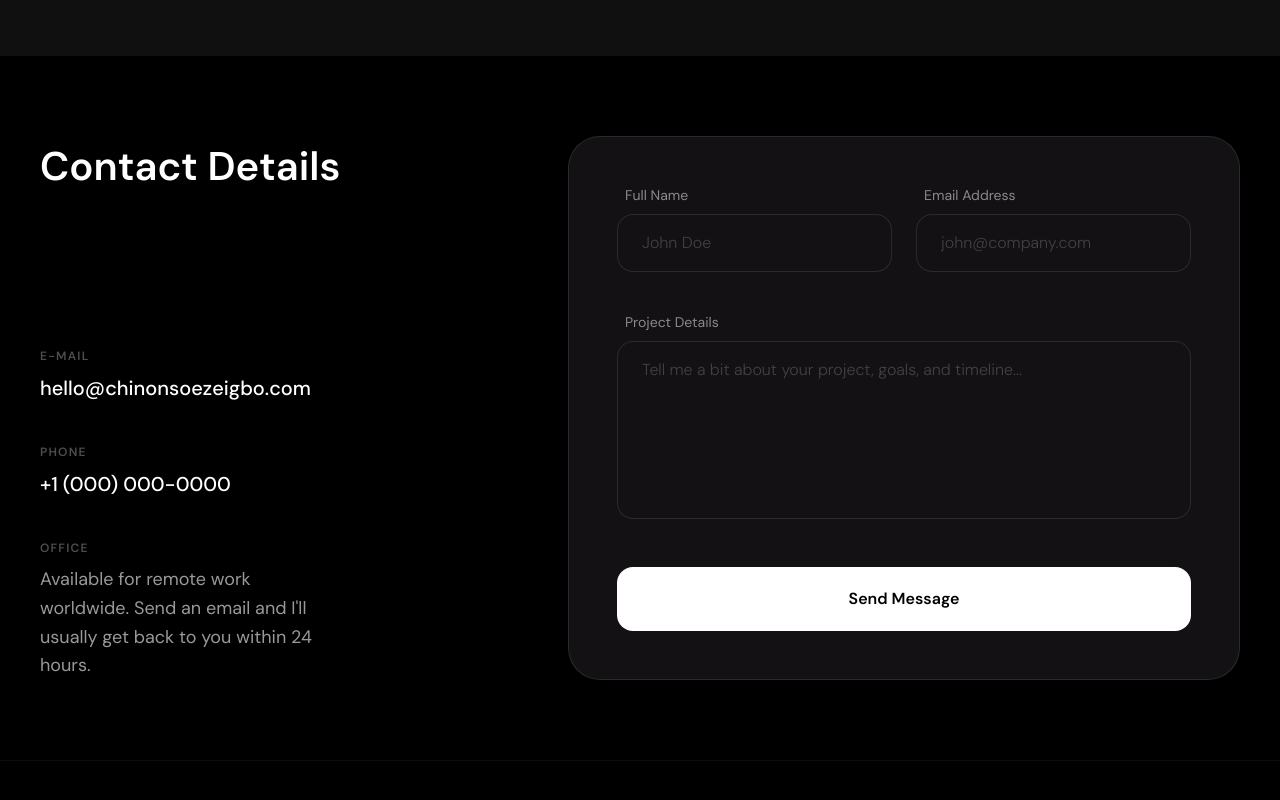
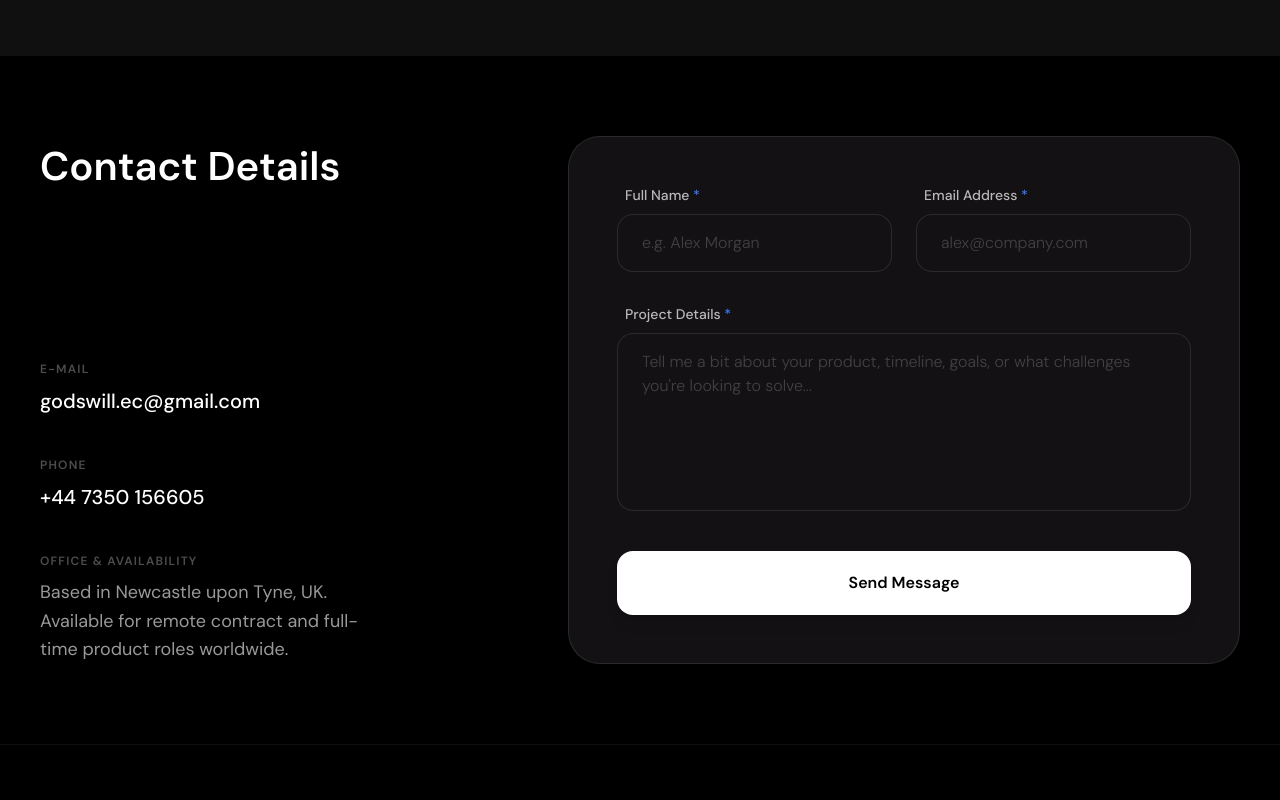
Before and after one commit to Manlikenonso1/Myportfolio, a React (Vite) app: page /contact in a window 1280 px wide. Shown: the part 354-1154 px from the top of the page. Built offline with nearby package versions, Linux system fonts and the light colour scheme.

Commit message:
feat: implement functional contact form with email delivery and state handling

```diff
--- a/src/pages/Contact.jsx
+++ b/src/pages/Contact.jsx
@@ -1,8 +1,71 @@
+import { useState } from 'react';
 import { Link } from 'react-router-dom';
 import { FadeIn, FadeInStagger, FadeInStaggerItem } from '../components/ui/FadeIn';
 import PageHeader from '../components/sections/PageHeader';
 
 export default function Contact() {
+  const [formData, setFormData] = useState({
+    name: '',
+    email: '',
+    details: ''
+  });
+  const [status, setStatus] = useState('idle'); // 'idle' | 'submitting' | 'success' | 'error'
+  const [errorMessage, setErrorMessage] = useState('');
+
+  // Target destination email
+  const recipientEmail = "godswill.ec@gmail.com"; // Will be updated with user's preferred email
+
+  const handleChange = (e) => {
+    setFormData({
+      ...formData,
+      [e.target.name]: e.target.value
+    });
+  };
+
+  const handleSubmit = async (e) => {
+    e.preventDefault();
+    setStatus('submitting');
+    setErrorMessage('');
+
+    try {
+      // Using FormSubmit.co AJAX endpoint - sends straight to email with zero backend needed
+      const response = await fetch(`https://formsubmit.co/ajax/${recipientEmail}`, {
+        method: "POST",
+        headers: {
+          'Content-Type': 'application/json',
+          'Accept': 'application/json'
+        },
+        body: JSON.stringify({
+          "Full Name": formData.name,
+          "Email Address": formData.email,
+          "Project Details": formData.details,
+          _subject: `New Portfolio Inquiry from ${formData.name}`,
+          _template: "table"
+        })
+      });
+
+      const result = await response.json();
+
+      if (response.ok && (result.success === "true" || result.success === true)) {
+        setStatus('success');
+        setFormData({ name: '', email: '', details: '' });
+      } else {
+        // FormSubmit first-time activation notice or fallback
+        if (result.message && result.message.includes('Activation')) {
+          setStatus('success');
+          setFormData({ name: '', email: '', details: '' });
+        } else {
+          setStatus('error');
+          setErrorMessage(result.message || 'Failed to send message. Please try again or email directly.');
+        }
+      }
+    } catch (err) {
+      console.error("Submission error:", err);
+      setStatus('error');
+      setErrorMessage('Network error. Please check your connection or reach out directly via email.');
+    }
+  };
+
   return (
     <div className="w-full relative pb-32">
 
@@ -21,47 +84,106 @@ export default function Contact() {
             <FadeInStagger className="flex flex-col gap-10">
               <FadeInStaggerItem className="flex flex-col gap-2">
                 <div className="text-[12px] font-bold tracking-widest text-white/30 uppercase">E-Mail</div>
-                <a href="mailto:hello@chinonsoezeigbo.com" className="text-[20px] font-['DM_Sans'] font-medium hover:text-[var(--blue)] transition-colors">hello@chinonsoezeigbo.com</a>
+                <a href={`mailto:${recipientEmail}`} className="text-[20px] font-['DM_Sans'] font-medium hover:text-[var(--blue)] transition-colors">{recipientEmail}</a>
               </FadeInStaggerItem>
 
               <FadeInStaggerItem className="flex flex-col gap-2">
                 <div className="text-[12px] font-bold tracking-widest text-white/30 uppercase">Phone</div>
-                <a href="tel:+10000000000" className="text-[20px] font-['DM_Sans'] font-medium hover:text-[var(--blue)] transition-colors">+1 (000) 000-0000</a>
+                <a href="tel:+447350156605" className="text-[20px] font-['DM_Sans'] font-medium hover:text-[var(--blue)] transition-colors">+44 7350 156605</a>
               </FadeInStaggerItem>
 
               <FadeInStaggerItem className="flex flex-col gap-2">
-                <div className="text-[12px] font-bold tracking-widest text-white/30 uppercase">Office</div>
-                <div className="text-[18px] text-white/60 leading-[1.6] max-w-[300px]">
-                  Available for remote work worldwide. Send an email and I'll usually get back to you within 24 hours.
+                <div className="text-[12px] font-bold tracking-widest text-white/30 uppercase">Office & Availability</div>
+                <div className="text-[18px] text-white/60 leading-[1.6] max-w-[340px]">
+                  Based in Newcastle upon Tyne, UK. Available for remote contract and full-time product roles worldwide.
                 </div>
               </FadeInStaggerItem>
             </FadeInStagger>
           </div>
 
           {/* Contact Form */}
-          <FadeIn className="bg-[var(--card)] rounded-[32px] p-8 md:p-12 border border-white/10">
-            <form action="#" method="POST" onSubmit={(e) => { e.preventDefault(); alert('Message sent successfully!'); }} className="flex flex-col gap-6">
+          <FadeIn className="bg-[var(--card)] rounded-[32px] p-8 md:p-12 border border-white/10 relative">
+            {status === 'success' ? (
+              <div className="py-16 text-center flex flex-col items-center justify-center">
+                <div className="w-16 h-16 rounded-full bg-[var(--green)]/10 border border-[var(--green)]/30 flex items-center justify-center mb-6">
+                  <svg className="w-8 h-8 stroke-[var(--green)] fill-none stroke-[2.5]" viewBox="0 0 24 24"><polyline points="20 6 9 17 4 12"/></svg>
+                </div>
+                <h3 className="font-['DM_Sans'] text-[28px] font-bold text-white mb-3">Message Sent!</h3>
+                <p className="text-white/60 text-[16px] max-w-[420px] leading-relaxed mb-8">
+                  Thank you for reaching out. Your project details have been sent directly to my inbox, and I will get back to you within 24 hours.
+                </p>
+                <button
+                  onClick={() => setStatus('idle')}
+                  className="px-8 py-3 rounded-full bg-white text-black font-semibold text-[14px] hover:scale-105 transition-all"
+                >
+                  Send another message
+                </button>
+              </div>
+            ) : (
+              <form onSubmit={handleSubmit} className="flex flex-col gap-6">
 
                 <div className="grid grid-cols-1 md:grid-cols-2 gap-6">
                   <div className="flex flex-col gap-2">
-                  <label className="text-[14px] text-white/50 pl-2">Full Name</label>
-                  <input type="text" required placeholder="John Doe" className="w-full bg-[var(--bg2)] border border-white/10 rounded-2xl px-6 py-4 text-white placeholder:text-white/20 focus:outline-none focus:border-[var(--blue)]/50 focus:ring-1 focus:ring-[var(--blue)]/50 transition-all font-light" />
+                    <label className="text-[14px] text-white/70 pl-2 font-medium">Full Name <span className="text-[var(--blue)]">*</span></label>
+                    <input
+                      type="text"
+                      name="name"
+                      required
+                      value={formData.name}
+                      onChange={handleChange}
+                      placeholder="e.g. Alex Morgan"
+                      className="w-full bg-[var(--bg2)] border border-white/10 rounded-2xl px-6 py-4 text-white placeholder:text-white/20 focus:outline-none focus:border-[var(--blue)]/60 focus:ring-1 focus:ring-[var(--blue)]/60 transition-all font-light"
+                    />
                   </div>
                   <div className="flex flex-col gap-2">
-                  <label className="text-[14px] text-white/50 pl-2">Email Address</label>
-                  <input type="email" required placeholder="john@company.com" className="w-full bg-[var(--bg2)] border border-white/10 rounded-2xl px-6 py-4 text-white placeholder:text-white/20 focus:outline-none focus:border-[var(--blue)]/50 focus:ring-1 focus:ring-[var(--blue)]/50 transition-all font-light" />
+                    <label className="text-[14px] text-white/70 pl-2 font-medium">Email Address <span className="text-[var(--blue)]">*</span></label>
+                    <input
+                      type="email"
+                      name="email"
+                      required
+                      value={formData.email}
+                      onChange={handleChange}
+                      placeholder="alex@company.com"
+                      className="w-full bg-[var(--bg2)] border border-white/10 rounded-2xl px-6 py-4 text-white placeholder:text-white/20 focus:outline-none focus:border-[var(--blue)]/60 focus:ring-1 focus:ring-[var(--blue)]/60 transition-all font-light"
+                    />
                   </div>
                 </div>
 
-              <div className="flex flex-col gap-2 mt-4">
-                <label className="text-[14px] text-white/50 pl-2">Project Details</label>
-                <textarea required rows="6" placeholder="Tell me a bit about your project, goals, and timeline..." className="w-full bg-[var(--bg2)] border border-white/10 rounded-2xl px-6 py-4 text-white placeholder:text-white/20 focus:outline-none focus:border-[var(--blue)]/50 focus:ring-1 focus:ring-[var(--blue)]/50 transition-all font-light resize-none"></textarea>
+                <div className="flex flex-col gap-2 mt-2">
+                  <label className="text-[14px] text-white/70 pl-2 font-medium">Project Details <span className="text-[var(--blue)]">*</span></label>
+                  <textarea
+                    name="details"
+                    required
+                    rows="6"
+                    value={formData.details}
+                    onChange={handleChange}
+                    placeholder="Tell me a bit about your product, timeline, goals, or what challenges you're looking to solve..."
+                    className="w-full bg-[var(--bg2)] border border-white/10 rounded-2xl px-6 py-4 text-white placeholder:text-white/20 focus:outline-none focus:border-[var(--blue)]/60 focus:ring-1 focus:ring-[var(--blue)]/60 transition-all font-light resize-none"
+                  ></textarea>
                 </div>
 
-              <button type="submit" className="mt-6 w-full py-5 rounded-2xl bg-white text-black font-semibold text-[16px] hover:bg-[var(--blue)] hover:text-white transition-all duration-300">
-                Send Message
+                {status === 'error' && (
+                  <div className="p-4 rounded-xl bg-red-500/10 border border-red-500/20 text-red-300 text-[14px]">
+                    {errorMessage}
+                  </div>
+                )}
+
+                <button
+                  type="submit"
+                  disabled={status === 'submitting'}
+                  className="mt-4 w-full py-5 rounded-2xl bg-white text-black font-semibold text-[16px] hover:bg-[var(--blue)] hover:text-white transition-all duration-300 disabled:opacity-50 disabled:cursor-not-allowed flex items-center justify-center gap-3 shadow-lg"
+                >
+                  {status === 'submitting' ? (
+                    <>
+                      <div className="w-5 h-5 border-2 border-black border-t-transparent rounded-full animate-spin"></div>
+                      <span>Sending message...</span>
+                    </>
+                  ) : (
+                    <span>Send Message</span>
+                  )}
                 </button>
               </form>
+            )}
           </FadeIn>
 
         </div>
```
Lines whose indentation alone changed are shown as unchanged.
